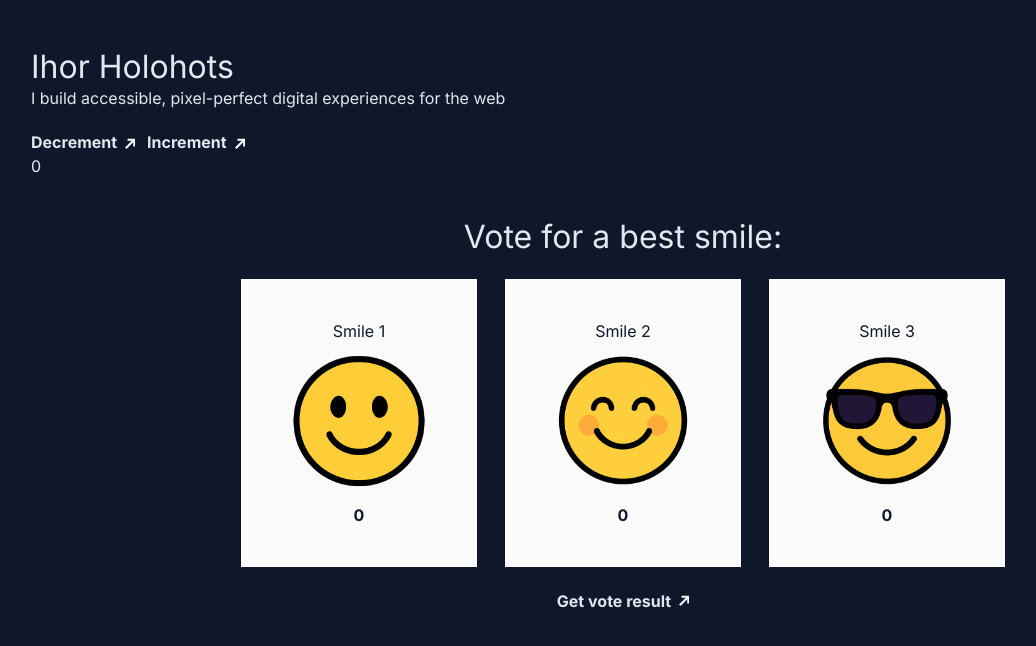
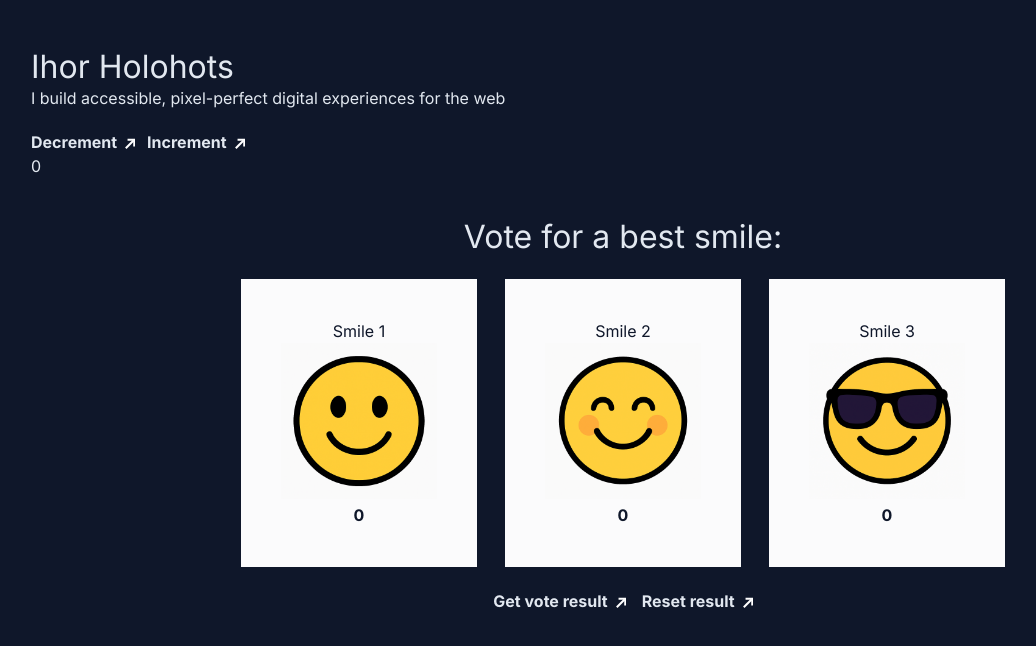
Before and after one commit to HolohotsIhor/portfolio, a React (Vite) app: page / in a window 1280 px wide. Shown: the top 646 px of the page, without its empty margins (17-1053 px from the left). Built offline with nearby package versions, Linux system fonts and the light colour scheme.

Commit message:
Update code

```diff
--- a/src/components/Vote/Vote.module.scss
+++ b/src/components/Vote/Vote.module.scss
@@ -24,5 +24,11 @@
 .result {
   margin-bottom: 1rem;
   font-weight: bold;
-  color: red;
+  color: #ffcb3b;
 }
+
+.action {
+  display: flex;
+  gap: $x2;
+  justify-content: center;
+}
--- a/src/components/Vote/Vote.tsx
+++ b/src/components/Vote/Vote.tsx
@@ -6,20 +6,25 @@ import { Component } from 'react';
 import VoteCard from '../VoteCard/VoteCard';
 import { Button } from '../Button/Button';
 
-interface VoteState {
-    voteCounts: Record<number, number>;
-    resultMessage: string;
-}
-
 const smiles = [
     { id: 1, title: 'Smile 1', image: smile1 },
     { id: 2, title: 'Smile 2', image: smile2 },
     { id: 3, title: 'Smile 3', image: smile3 }
 ];
 
+const storageKeys = {
+    vote: 'voteCounts',
+    message: 'resultMessage',
+}
+
 const messages = {
     noVotes: 'No votes yet.',
     several: 'We have several smileys that have',
+}
+
+interface VoteState {
+    voteCounts: Record<number, number>;
+    resultMessage: string;
 }
 
 class Vote extends Component<{}, VoteState> {
@@ -31,20 +36,48 @@ class Vote extends Component<{}, VoteState> {
         }
     }
 
+    componentDidMount() {
+        const voteCounts = localStorage.getItem(storageKeys.vote);
+        const message = localStorage.getItem(storageKeys.message);
+
+        this.setState({
+            voteCounts: voteCounts ? JSON.parse(voteCounts) : {},
+            resultMessage: message || '',
+        })
+    }
+
     handleVote = (id: number) => {
-        this.setState(prevState => ({
-            voteCounts: {
+        this.setState(prevState => {
+            const updatedCounts = {
                 ...prevState.voteCounts,
                 [id]: (prevState.voteCounts[id] || 0) + 1
-            }
-        }))
+            };
+
+            localStorage.setItem('voteCounts', JSON.stringify(updatedCounts));
+            return { voteCounts: updatedCounts };
+        })
+    }
+
+    handleResetResults = () => {
+        const resetState = {
+            voteCounts: {},
+            resultMessage: ''
+        };
+        this.setState(resetState);
+        localStorage.removeItem(storageKeys.vote);
+        localStorage.removeItem(storageKeys.message);
     }
 
     handleShowResults = () => {
         const { voteCounts } = this.state;
         const entries = Object.entries(voteCounts);
 
-        if (entries.length === 0) this.setState({resultMessage: messages.noVotes});
+        if (entries.length === 0) {
+            const message = messages.noVotes;
+            this.setState({resultMessage: message});
+            localStorage.setItem(storageKeys.message, message);
+            return;
+        }
 
         const [maxId, maxVotes] = entries.reduce(
             (max, curr) => curr[1] > max[1] ? curr : max,
@@ -58,14 +91,19 @@ class Vote extends Component<{}, VoteState> {
             id === maxVotes && identicalVotes++;
         }
 
+        let message = '';
+
         if (identicalVotes > 1) {
-            this.setState({resultMessage: `${messages.several} ${maxVotes} votes each!`});
-            return;
+            message = `${messages.several} ${maxVotes} votes each!`;
+        } else {
+            const winner = smiles.find(smile => smile.id === Number(maxId));
+            if (winner) {
+                message = `Top vote: ${winner.title} with ${maxVotes} votes!`;
+            }
         }
 
-        const winner = smiles.find(smile => smile.id === Number(maxId));
-
-        if (winner) this.setState({resultMessage: `Top vote: ${winner.title} with ${maxVotes} votes!`});
+        this.setState({ resultMessage: message });
+        localStorage.setItem(storageKeys.message, message);
     };
 
     render() {
@@ -91,7 +129,10 @@ class Vote extends Component<{}, VoteState> {
                         />
                     ))}
                 </div>
-                <Button text='Get vote result' handler={this.handleShowResults} />
+                <div className={styles.action}>
+                    <Button text='Get vote result' handler={this.handleShowResults} />
+                    <Button text='Reset result' handler={this.handleResetResults} />
+                </div>
             </div>
         );
     }
```
